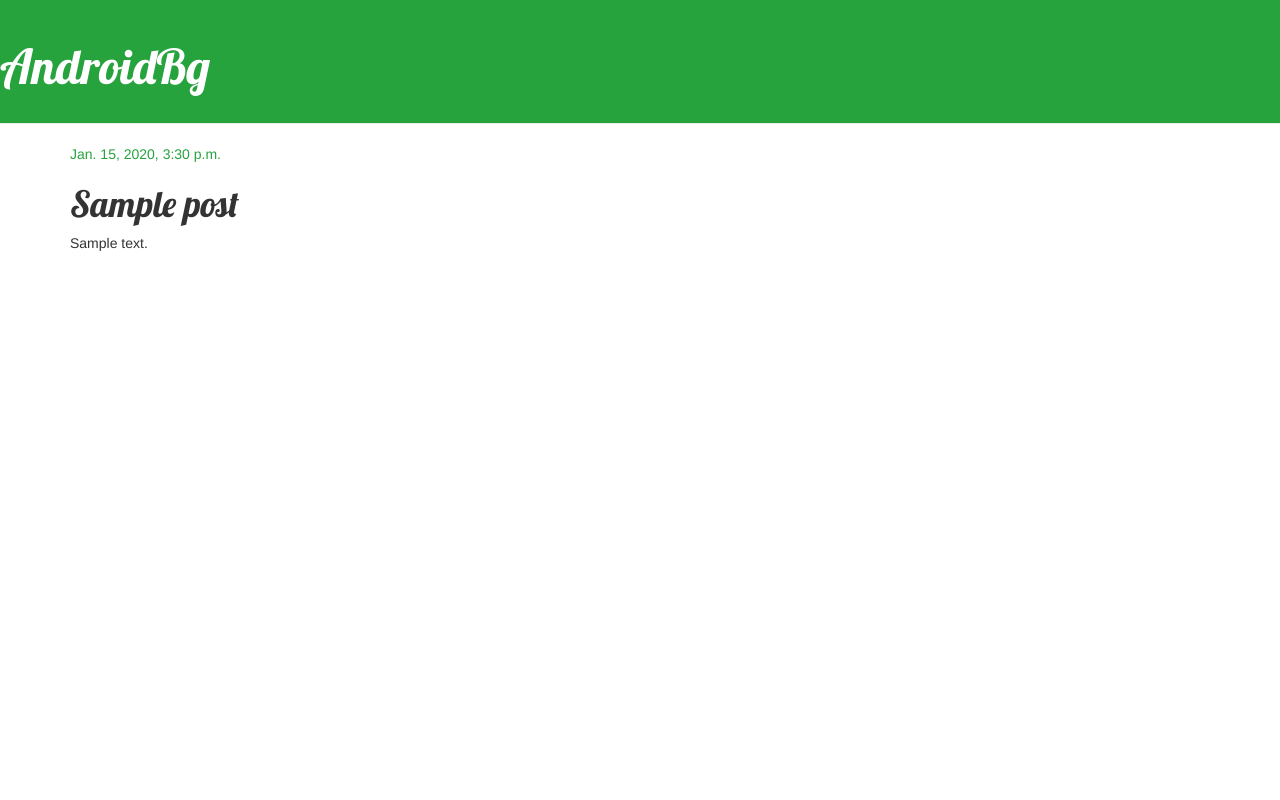
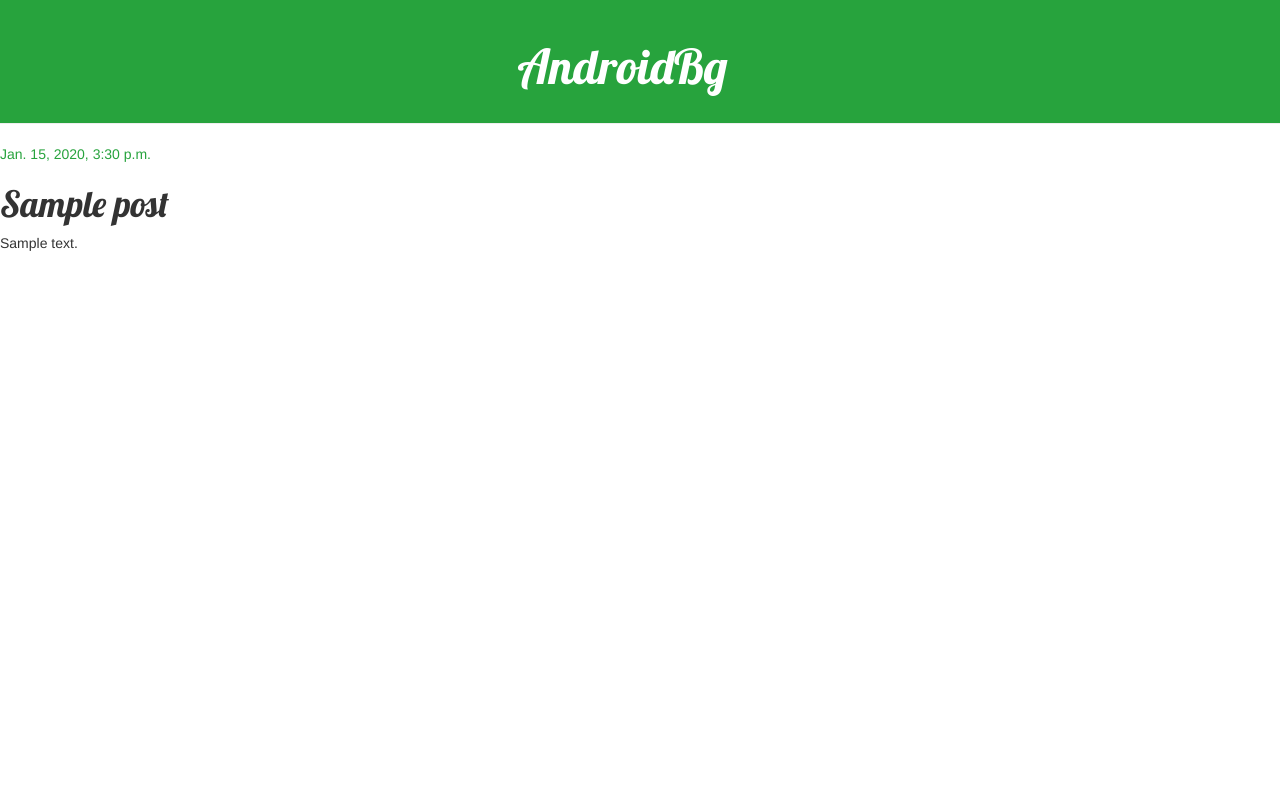
Before and after one commit to androidbg/my-first-blog, a Django app: page /post/1/ in a window 1280 px wide. Run offline with Django 3.2, Linux system fonts and the light colour scheme; tables that the repository leaves empty hold one stand-in row (values such as "Sample post"); some libraries are stand-ins or nearby versions.

Commit message:
Added view and template for detailed blog post as well as CSS for the site improved.

```diff
--- a/blog/static/css/blog.css
+++ b/blog/static/css/blog.css
@@ -1,6 +1,4 @@
-body {
-    padding-left: 15px;
-}
+
 h1 a {
     color: #27a33d;
     text-decoration:none;
@@ -27,7 +25,6 @@ color:red;
 }
 
 .content {
-    margin-left: 40px;
 }
 
 h1, h2, h3, h4 {
@@ -60,3 +57,8 @@ h1, h2, h3, h4 {
 .post h1 a, .post h1 a:visited {
     color: #27a33d;
 }
+
+.card{
+max-width:100%;
+
+}
--- a/blog/templates/blog/base.html
+++ b/blog/templates/blog/base.html
@@ -9,11 +9,11 @@
     </head>
     <body>
       <div class="page-header">
-        <h1><a href="/">AndroidBg</a></h1>
+          <center><h1><a href="/">AndroidBg</a></h1></center>
     </div>
-    <div class="content container">
+    <div class="content card">
         <div class="row">
-            <div class="col-md-8">
+            <div class="col-md-10">
             {% block content %}
             {% endblock %}
             </div>
--- a/blog/templates/blog/post_list.html
+++ b/blog/templates/blog/post_list.html
@@ -2,11 +2,11 @@
 
 {% block content %}
     {% for post in posts %}
-        <div class="post">
+        <div class="post card col-md-12">
+            <h1><a href="{% url 'post_detail' pk=post.pk %}">{{ post.title }}</a></h1>
             <div class="date">
                 {{ post.published_date }}
             </div>
-            <h1><a href="{% url 'post_detail' pk=post.pk %}">{{ post.title }}</a></h1>
 
             <p>{{ post.text|linebreaksbr }}</p>
         </div>
```
Also changed, not shown: blog/templates/blog/footer.html (added, +18 -0 lines).
